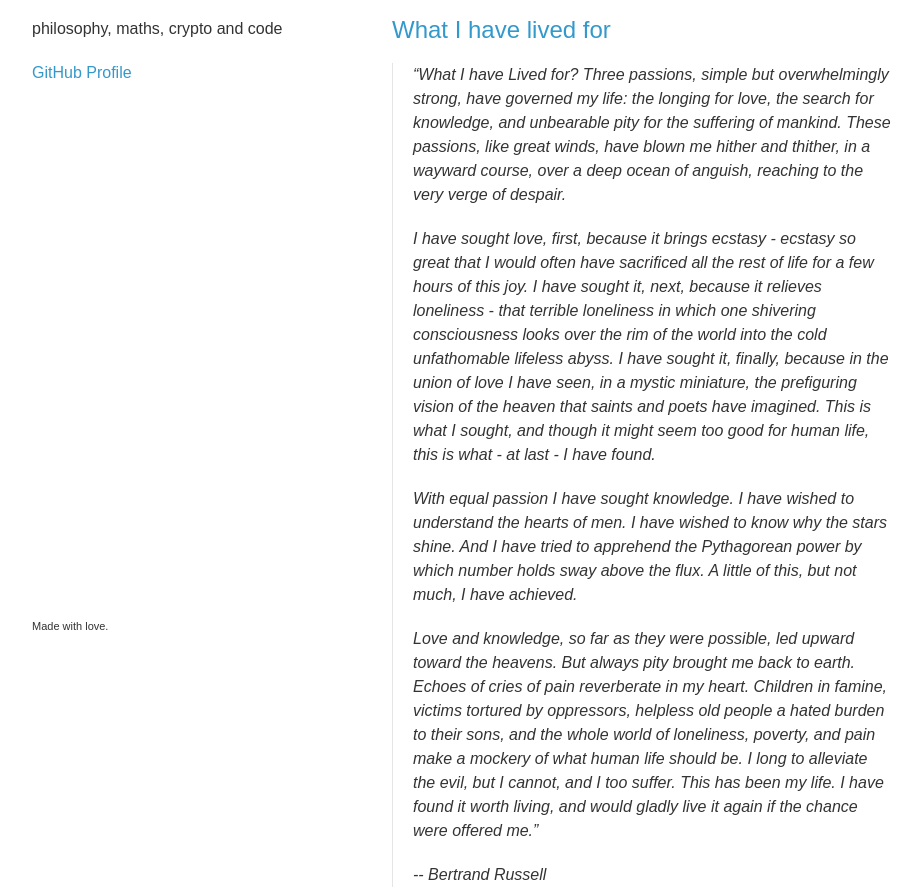
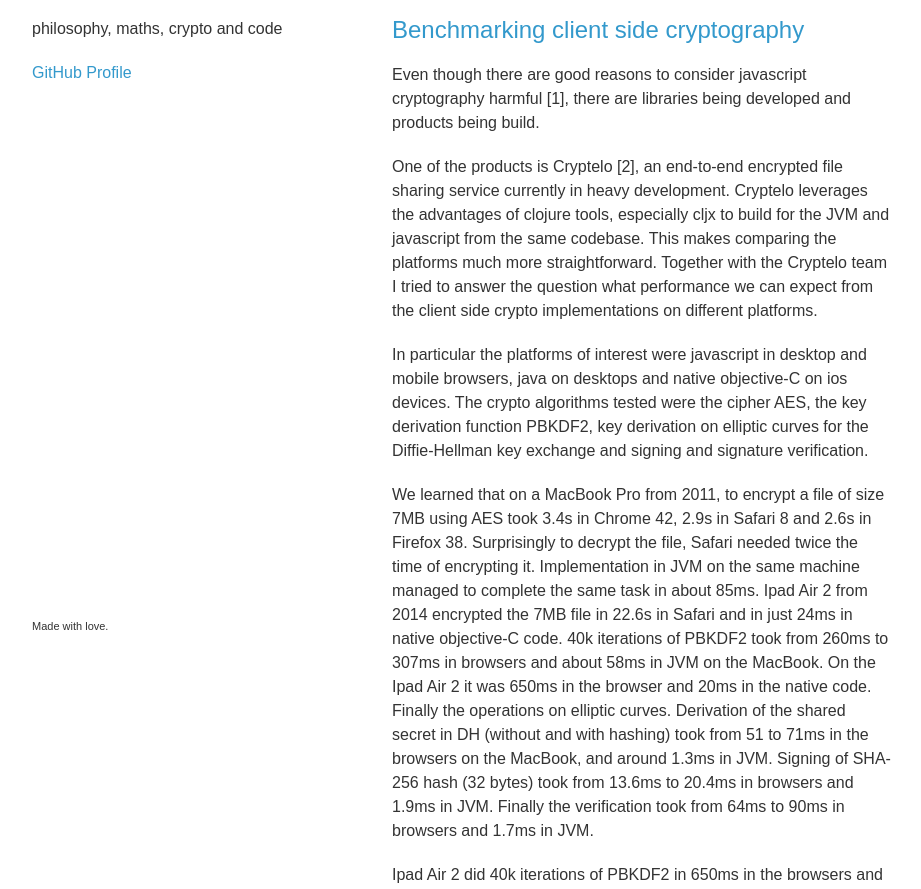
Before and after one commit to frrp/frrp.github.io, a plain HTML site: page index.html in a window 1280 px wide. Shown: the part 92-981 px from the top of the page, without its empty margins (178-1099 px from the left). Drawn offline with Linux system fonts and the light colour scheme.

Commit message:
explanation

```diff
--- a/index.html
+++ b/index.html
@@ -28,25 +28,13 @@
        <!img alt="Blog Bookmark Icon" class="bookmark" src="/images/bookmark_blog.png">
      </a>
        <h1>Blog</h1>
-               <article>
-               <h2 class="unspaced"><a href="#what-i-have-lived-for">What I have lived for</a></h2>
-
-<blockquote>
-  <p>“What I have Lived for? Three passions, simple but overwhelmingly strong, have governed my life: the longing for love, the search for knowledge, and unbearable pity for the suffering of mankind. These passions, like great winds, have blown me hither and thither, in a wayward course, over a deep ocean of anguish, reaching to the very verge of despair.</p>
-  <p>I have sought love, first, because it brings ecstasy - ecstasy so great that I would often have sacrificed all the rest of life for a few hours of this joy. I have sought it, next, because it relieves loneliness - that terrible loneliness in which one shivering consciousness looks over the rim of the world into the cold unfathomable lifeless abyss. I have sought it, finally, because in the union of love I have seen, in a mystic miniature, the prefiguring vision of the heaven that saints and poets have imagined. This is what I sought, and though it might seem too good for human life, this is what - at last - I have found.</p>
-  <p>With equal passion I have sought knowledge. I have wished to understand the hearts of men. I have wished to know why the stars shine. And I have tried to apprehend the Pythagorean power by which number holds sway above the flux. A little of this, but not much, I have achieved.</p>
-  <p>Love and knowledge, so far as they were possible, led upward toward the heavens. But always pity brought me back to earth. Echoes of cries of pain reverberate in my heart. Children in famine, victims tortured by oppressors, helpless old people a hated burden to their sons, and the whole world of loneliness, poverty, and pain make a mockery of what human life should be. I long to alleviate the evil, but I cannot, and I too suffer. This has been my life. I have found it worth living, and would gladly live it again if the chance were offered me.”</p>
-  <p> -- Bertrand Russell </p>
-</blockquote>
-</article>
-
 <article>
   <h2  class="unspaced"><a href="#crypto-benchmarks">Benchmarking client side cryptography</a></h2>
 <p>
 Even though there are good reasons to consider javascript cryptography harmful [1], there are libraries being developed and products being build.
 <p>
 One of the products is Cryptelo [2], an end-to-end encrypted file sharing service currently in heavy development.
-
+Cryptelo leverages the advantages of clojure tools, especially cljx to build for the JVM and javascript from the same codebase. This makes comparing the platforms much more straightforward.
 Together with the Cryptelo team I tried to answer the question what performance we can expect from the client side crypto implementations on different platforms.
 </p>
 <p>
@@ -55,9 +43,9 @@
 The crypto algorithms tested were the cipher AES, the key derivation function PBKDF2, key derivation on elliptic curves for the Diffie-Hellman key exchange and signing and signature verification.
 </p>
 <p>
-We learned that on MacBook Pro from 2011, to encrypt 7MB file with AES it took 3.4s in Chrome 42, 2.9s in Safari 8 and 2.6s in Firefox 38. Surprisingly to decrypt the file, Safari needed twice the time of encrypting it.
+We learned that on a MacBook Pro from 2011, to encrypt a file of size 7MB using AES took 3.4s in Chrome 42, 2.9s in Safari 8 and 2.6s in Firefox 38. Surprisingly to decrypt the file, Safari needed twice the time of encrypting it.
 Implementation in JVM on the same machine managed to complete the same task in about 85ms.
-Ipad Air 2 from 2014 managed to encrypt the 7MB file in 22.6s in Safari and just 24ms in native objective-C code.
+Ipad Air 2 from 2014 encrypted the 7MB file in 22.6s in Safari and in just 24ms in native objective-C code.
 40k iterations of PBKDF2 took from 260ms to 307ms in browsers and about 58ms in JVM on the MacBook. On the Ipad Air 2 it was 650ms in the browser and 20ms in the native code.
 Finally the operations on elliptic curves. Derivation of the shared secret in DH (without and with hashing) took from 51 to 71ms in the browsers on the MacBook, and around 1.3ms in JVM. Signing of SHA-256 hash (32 bytes) took from 13.6ms to 20.4ms in browsers and 1.9ms in JVM. Finally the verification took from 64ms to 90ms in browsers and 1.7ms in JVM.
 </p>
```
